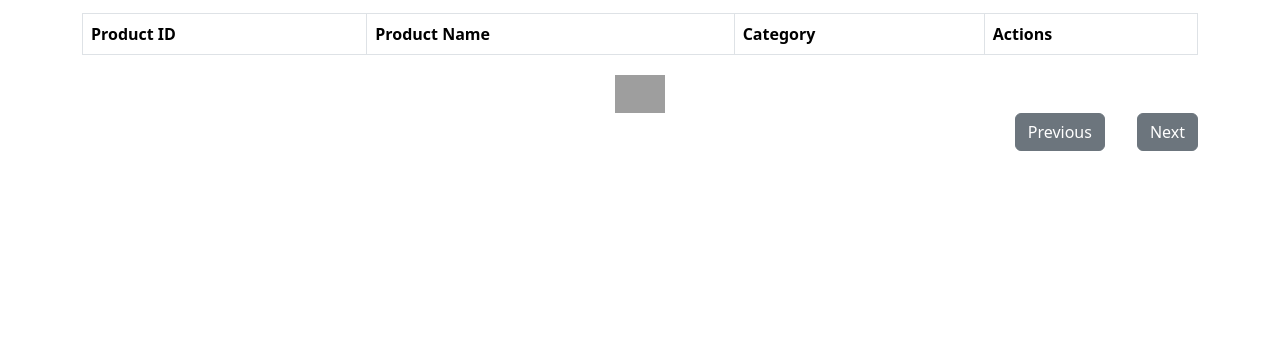
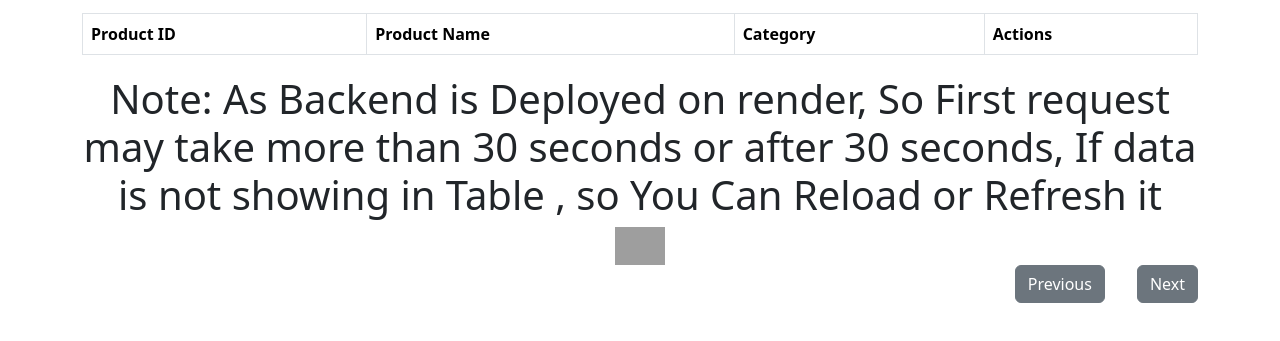
Before and after one commit to snjmishra/myproduct, a plain HTML site: page product.html in a window 1280 px wide. Shown: the part 135-476 px from the top of the page. Drawn offline with nearby package versions, Linux system fonts and the light colour scheme; no server answers; grey boxes are pictures that could not be loaded.

Commit message:
Update product.html
Added Note in Description

```diff
--- a/product.html
+++ b/product.html
@@ -93,6 +93,7 @@
       <tbody id="productTableBody"></tbody>
     </table>
        <div id="loader" style="display: none; text-align: center; margin-top: 20px;">
+         <h1>Note: As Backend is Deployed on render, So First request may take more than 30 seconds or after 30 seconds, If  data is not showing in Table , so You Can Reload or Refresh it</h1>
       <img src="https://i.gifer.com/ZKZg.gif" alt="Loading..." width="50">
   </div>
     <!-- Pagination Controls -->
```
